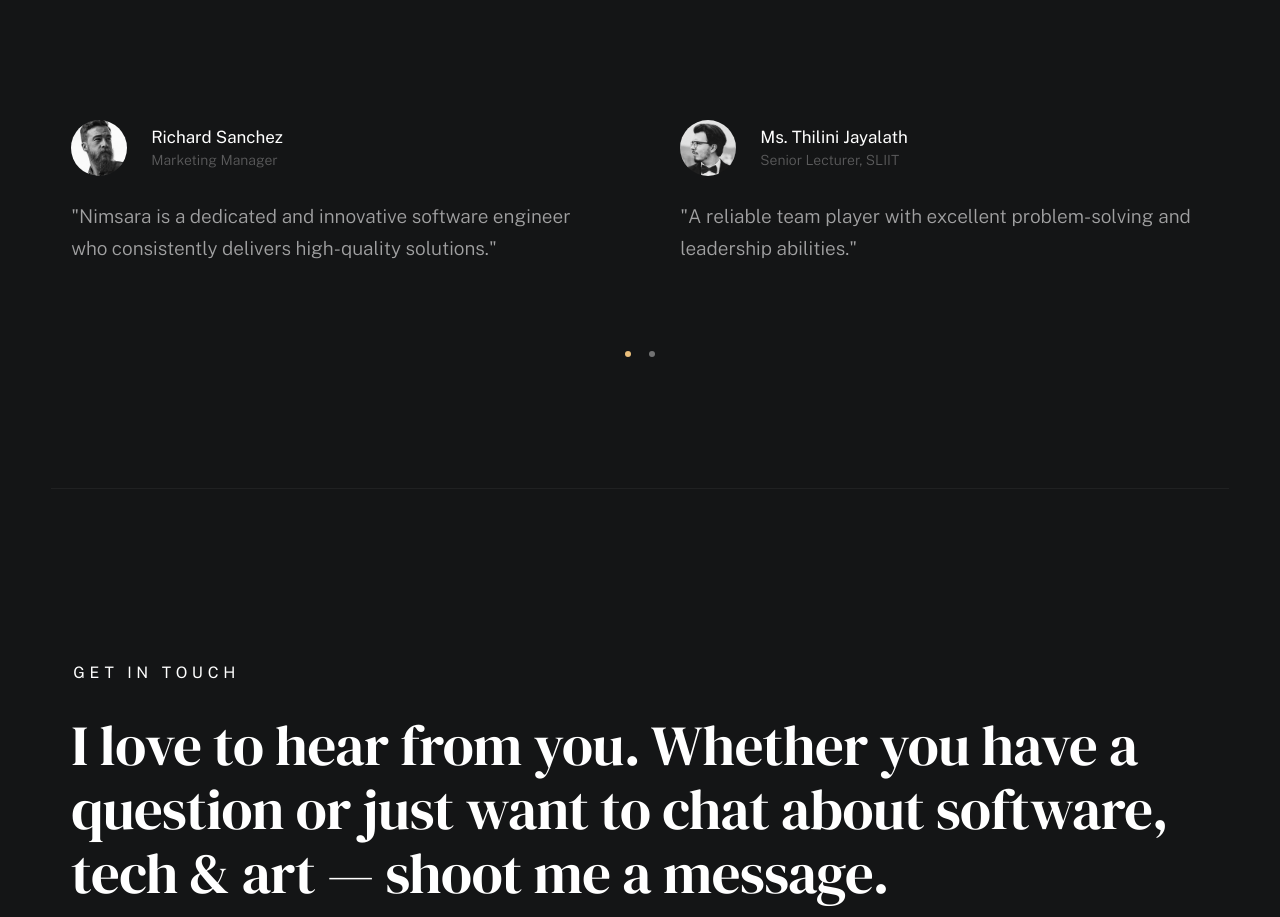
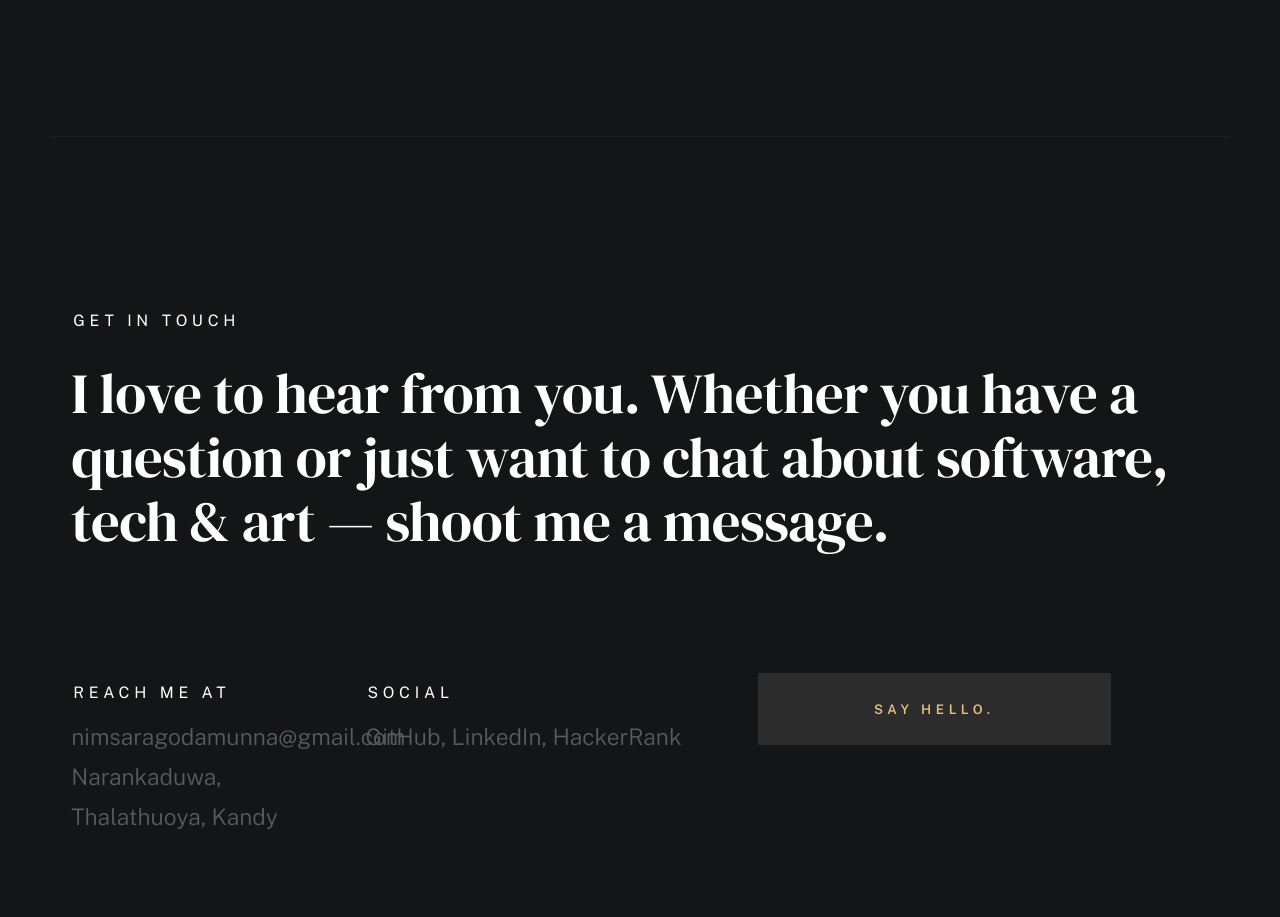
Before and after one commit to Nimsara200/Nimsara_Portfolio, a plain HTML site: page index.html in a window 1280 px wide. Shown: the part 5080-5997 px from the top of the page. Drawn offline with nearby package versions, Linux system fonts and the light colour scheme; a web font is replaced by a local one.

Commit message:
Update index.html

```diff
--- a/index.html
+++ b/index.html
@@ -374,51 +374,6 @@
                     </div>
                 </div> <!-- end works-portfolio -->
 
-                <div class="row testimonials">
-                    <div class="column lg-12" data-animate-block>
-                        <div class="swiper-container testimonial-slider" data-animate-el>
-                            <div class="swiper-wrapper">
-                                <div class="testimonial-slider__slide swiper-slide">
-                                    <div class="testimonial-slider__author">
-                                        <img src="images/avatars/user-02.jpg" alt="Author image" class="testimonial-slider__avatar">
-                                        <cite class="testimonial-slider__cite">
-                                            <strong>Richard Sanchez</strong>
-                                            <span>Marketing Manager</span>
-                                        </cite>
-                                    </div>
-                                    <p>
-                                        "Nimsara is a dedicated and innovative software engineer who consistently delivers high-quality solutions."
-                                    </p>
-                                </div>
-                                <div class="testimonial-slider__slide swiper-slide">
-                                    <div class="testimonial-slider__author">
-                                        <img src="images/avatars/user-03.jpg" alt="Author image" class="testimonial-slider__avatar">
-                                        <cite class="testimonial-slider__cite">
-                                            <strong>Ms. Thilini Jayalath</strong>
-                                            <span>Senior Lecturer, SLIIT</span>
-                                        </cite>
-                                    </div>
-                                    <p>
-                                        "A reliable team player with excellent problem-solving and leadership abilities."
-                                    </p>
-                                </div>
-                                <div class="testimonial-slider__slide swiper-slide">
-                                    <div class="testimonial-slider__author">
-                                        <img src="images/avatars/user-01.jpg" alt="Author image" class="testimonial-slider__avatar">
-                                        <cite class="testimonial-slider__cite">
-                                            <strong>Ms. K. G. M. Lakmali</strong>
-                                            <span>Senior Lecturer, SLIIT</span>
-                                        </cite>
-                                    </div>
-                                    <p>
-                                        "Consistently demonstrates a passion for learning and technology."
-                                    </p>
-                                </div>
-                            </div>
-                            <div class="swiper-pagination"></div>
-                        </div>
-                    </div>
-                </div>
             </section> <!-- end s-works -->
 
             <!-- ### contact -->
```
